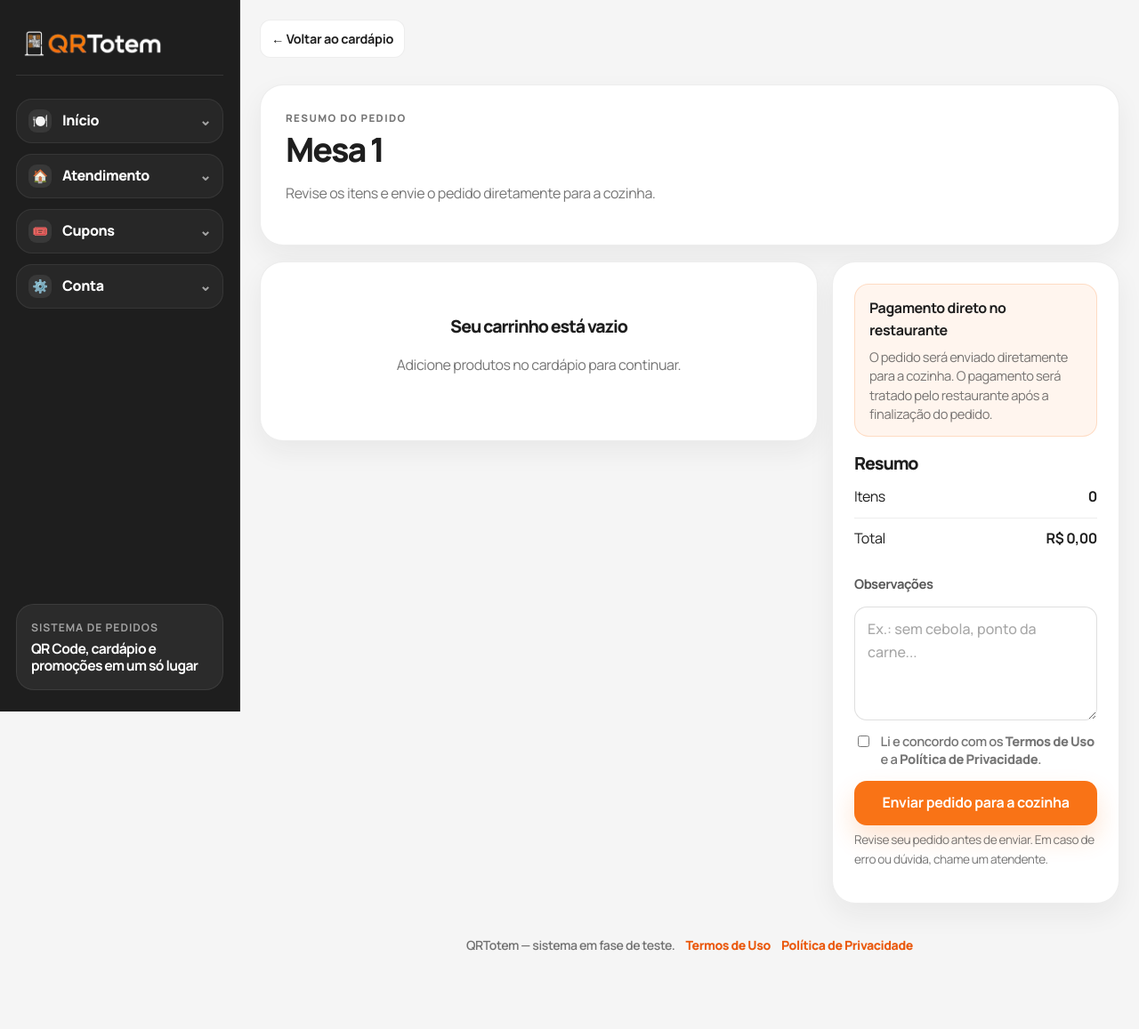
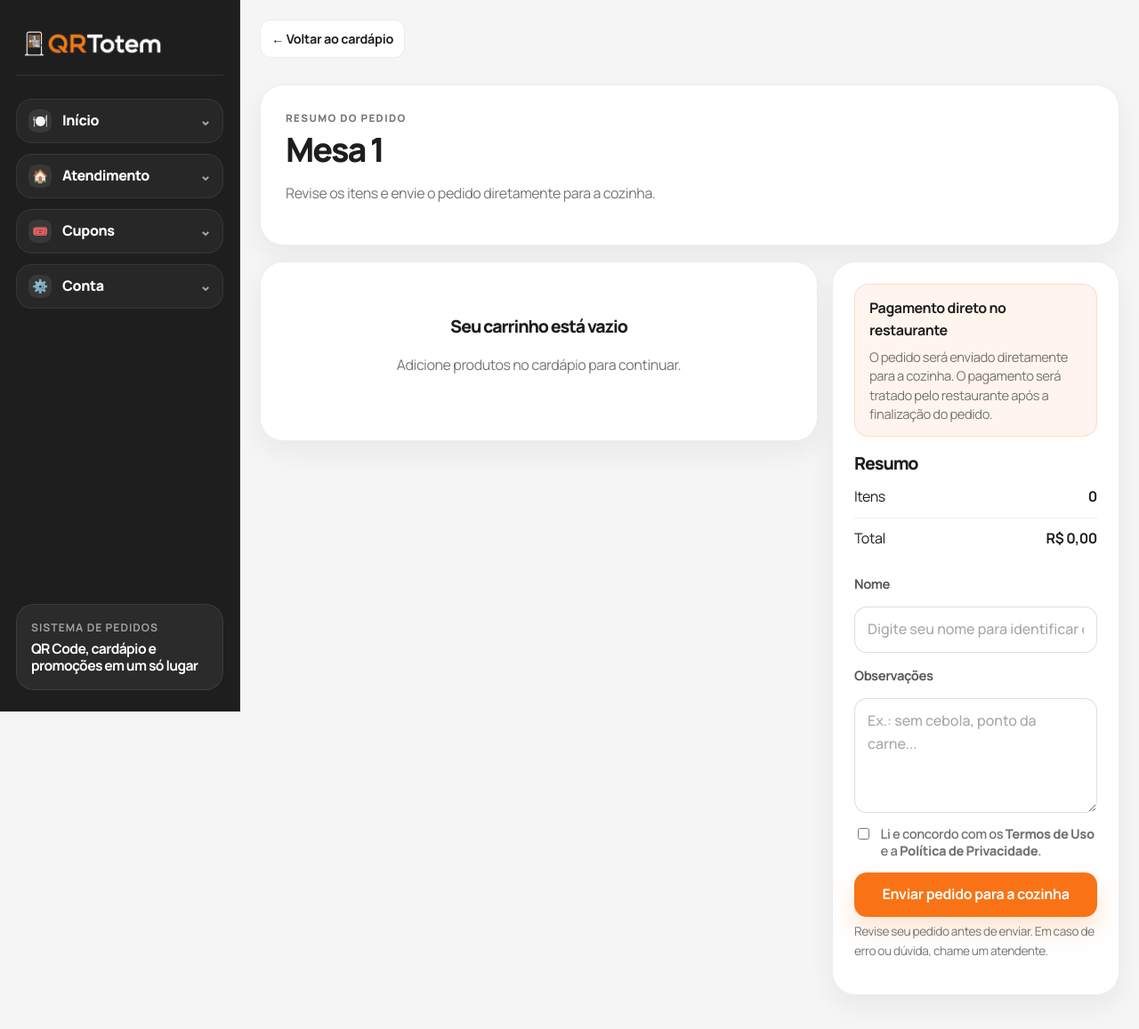
Before and after one commit to camisagilberto/restaurante, a Flask app: page /carrinho in a window 1280 px wide. Shown: the top 1157 px of the page at 89% size. Before the commit the page ends 1069 px from the top, so only its background shows below. Run offline with Flask 3, Linux system fonts and the light colour scheme; the visitor is signed in with stand-in values (Sample User, id 1); data comes from the database, SQL or seed files in the repository.

Commit message:
Update cart.html

```diff
--- a/app/templates/client/cart.html
+++ b/app/templates/client/cart.html
@@ -101,6 +101,9 @@
       <input type="hidden" name="csrf_token" value="{{ csrf }}">
       <input type="hidden" name="table_number" value="{{ table_number }}">
 
+      <label for="customer_name">Nome</label>
+      <input id="customer_name" name="customer_name" type="text" required maxlength="80" autocomplete="name" placeholder="Digite seu nome para identificar o pedido">
+
       <label for="notes">Observações</label>
       <textarea id="notes" name="notes" rows="4" placeholder="Ex.: sem cebola, ponto da carne..."></textarea>
 
```
